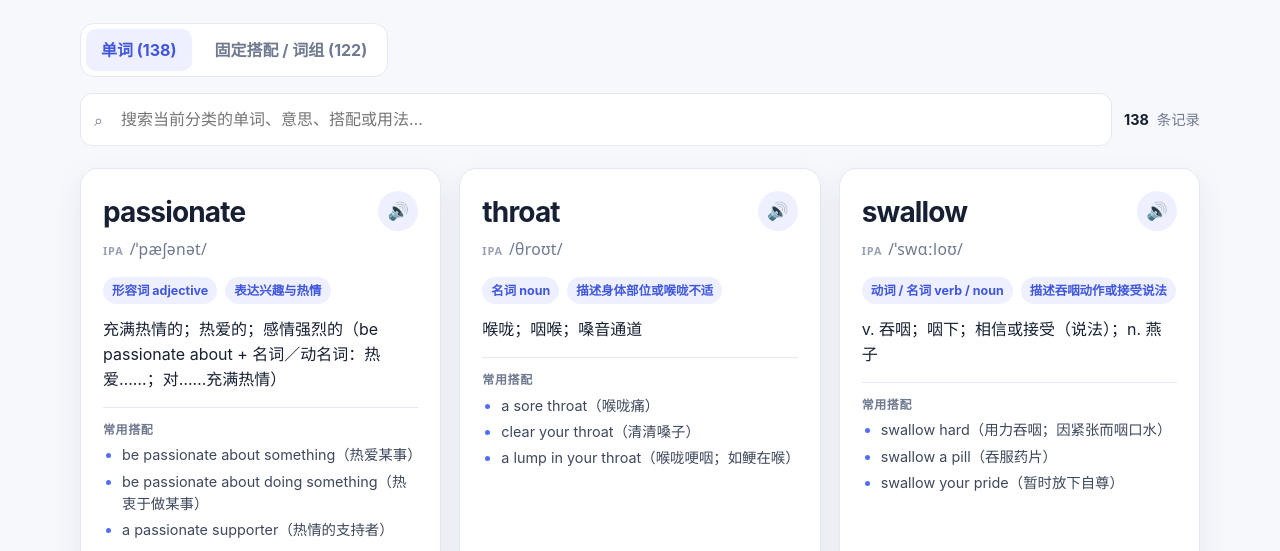
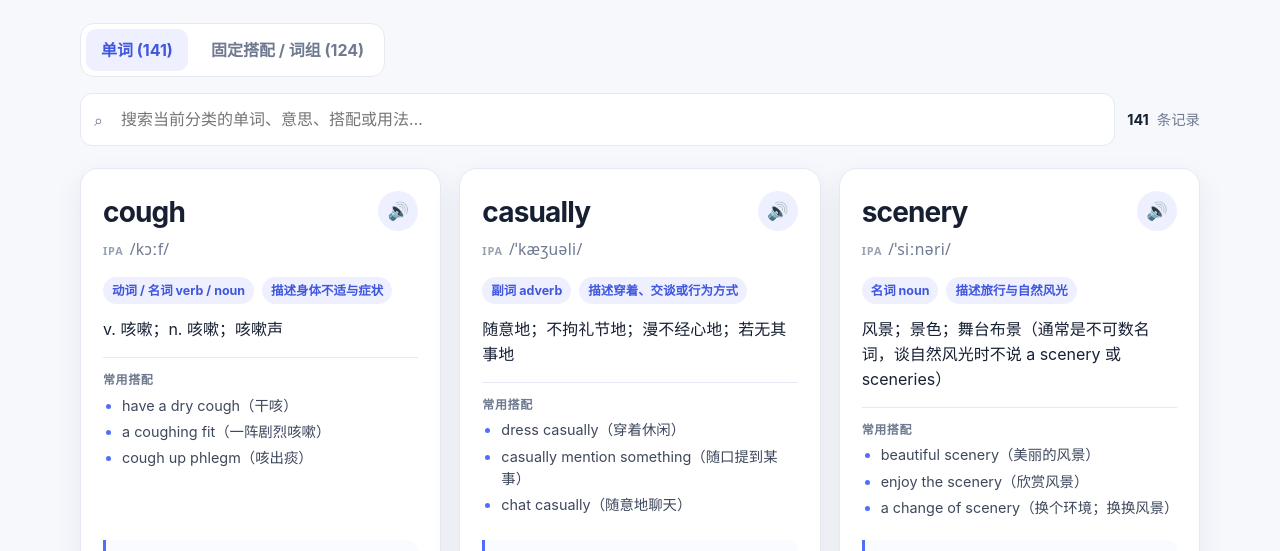
Before and after one commit to Eschngn/EnglishLearning, a plain HTML site: page speaking-notebook.html in a window 1280 px wide. Shown: the part 222-773 px from the top of the page. Drawn offline with Linux system fonts and the light colour scheme.

Commit message:
add new words

```diff
--- a/speaking-notebook.html
+++ b/speaking-notebook.html
@@ -37,6 +37,11 @@
   <script>
     // 数组按添加时间倒序排列（最新的在最前面），显示时直接按数组顺序展示。
     const words = [
+      {type:"word",word:"cough",ipa:"/kɔːf/",part:"动词 / 名词 verb / noun",meaning:"v. 咳嗽；n. 咳嗽；咳嗽声",scene:"描述身体不适与症状",example:"I’ve had a dry cough for a few days, and I keep coughing at night.",translation:"我干咳好几天了，晚上总是咳嗽。"},
+      {type:"word",word:"casually",ipa:"/ˈkæʒuəli/",part:"副词 adverb",meaning:"随意地；不拘礼节地；漫不经心地；若无其事地",scene:"描述穿着、交谈或行为方式",example:"She casually mentioned that she was moving to another city.",translation:"她随口提到自己要搬去另一个城市。"},
+      {type:"word",word:"scenery",ipa:"/ˈsiːnəri/",part:"名词 noun",meaning:"风景；景色；舞台布景（通常是不可数名词，谈自然风光时不说 a scenery 或 sceneries）",scene:"描述旅行与自然风光",example:"We stopped along the way to enjoy the mountain scenery.",translation:"我们在途中停下来欣赏山间风光。"},
+      {type:"phrase",word:"stick to",ipa:"/stɪk tuː/",part:"短语 phrasal verb",meaning:"坚持；遵守；不偏离（计划、承诺、话题等）；粘在……上（后接名词或动名词；stick 的过去式和过去分词为 stuck）",scene:"谈论坚持计划或遵守约定",example:"I’m trying to stick to my plan of practicing English every day.",translation:"我正努力坚持每天练习英语的计划。"},
+      {type:"phrase",word:"side by side",ipa:"/ˌsaɪd baɪ ˈsaɪd/",part:"短语 adverbial phrase",meaning:"并排地；肩并肩地；共同协作地",scene:"描述相对位置、协作或对比",example:"We walked side by side along the river.",translation:"我们沿着河边并肩散步。"},
       {type:"word",word:"passionate",ipa:"/ˈpæʃənət/",part:"形容词 adjective",meaning:"充满热情的；热爱的；感情强烈的（be passionate about + 名词／动名词：热爱……；对……充满热情）",scene:"表达兴趣与热情",example:"I’m passionate about learning languages and connecting with people.",translation:"我热爱学习语言，也热衷于与人交流。"},
       {type:"phrase",word:"pop into my head",ipa:"/pɑːp ˈɪntu maɪ hed/",part:"短语 verb phrase",meaning:"突然出现在我的脑海中；我突然想到（常指想法、名字或记忆不经意地浮现）",scene:"描述突然想到某事",example:"An idea popped into my head while I was taking a shower.",translation:"我洗澡时突然想到了一个点子。"},
       {type:"phrase",word:"be into something",ipa:"/bi ˈɪntu ˈsʌmθɪŋ/",part:"短语 informal expression",meaning:"对某事感兴趣；喜欢某事（口语表达，into 后可接名词或动名词）",scene:"谈论兴趣与爱好",example:"I’m really into photography these days.",translation:"我最近特别喜欢摄影。"},
@@ -300,6 +305,11 @@
     ];
     // 单词展示高频搭配，词组展示相近表达或常用句型。
     const learningNotes = {
+      "cough":["have a dry cough（干咳）","a coughing fit（一阵剧烈咳嗽）","cough up phlegm（咳出痰）"],
+      "casually":["dress casually（穿着休闲）","casually mention something（随口提到某事）","chat casually（随意地聊天）"],
+      "scenery":["beautiful scenery（美丽的风景）","enjoy the scenery（欣赏风景）","a change of scenery（换个环境；换换风景）"],
+      "stick to":["stick to a plan（坚持计划）","stick to doing something（坚持做某事）","stick to the point（紧扣重点；别跑题）"],
+      "side by side":["walk / sit side by side（并肩走／并排坐）","work side by side（并肩工作）","compare two photos side by side（把两张照片并排比较）"],
       "passionate":["be passionate about something（热爱某事）","be passionate about doing something（热衷于做某事）","a passionate supporter（热情的支持者）"],
       "pop into my head":["An idea popped into my head（我突然想到一个点子）","come to mind（浮现在脑海中；被想起）","pop into someone’s head（某人突然想到；物主代词随人称变化）"],
       "be into something":["be really into music（非常喜欢音乐）","be into doing something（喜欢做某事）","be interested in something（对某事感兴趣；语气更中性）"],
```
